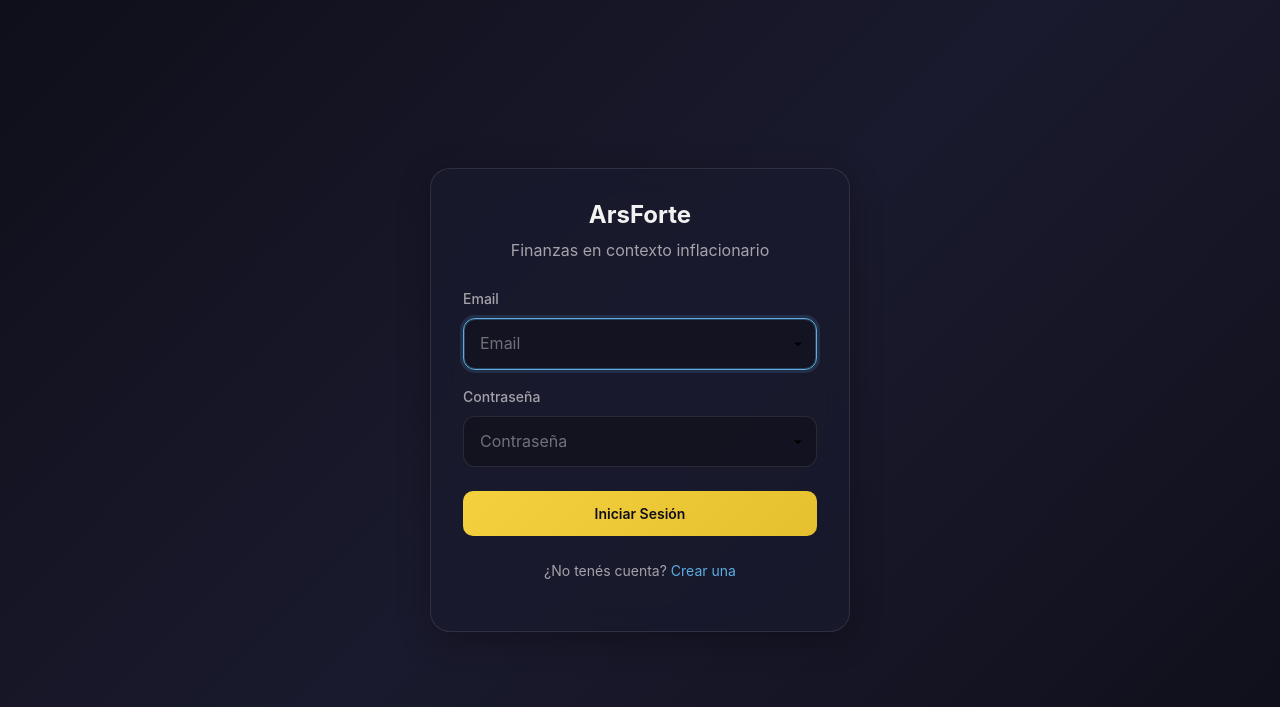
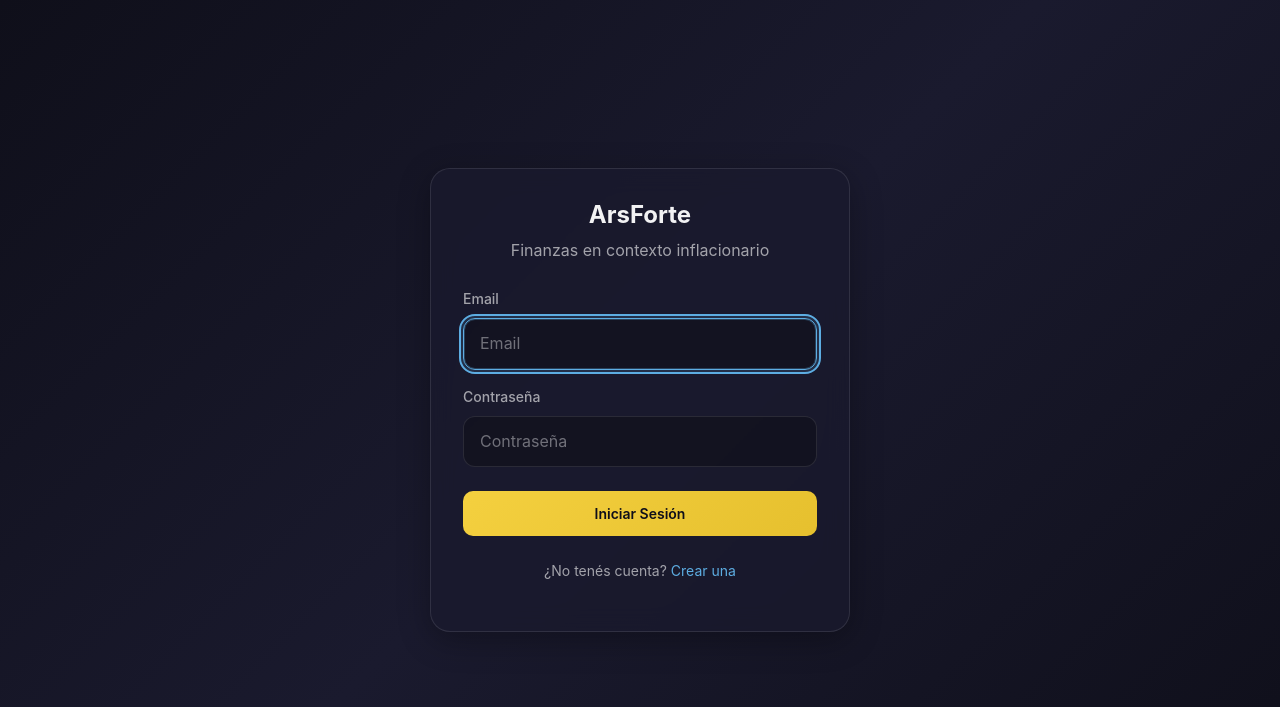
Before and after one commit to facundoroman0/arsforte-project, a Django app: a page that uses templates/base.html in a window 1280 px wide. Shown: the top 707 px of the page. Run offline with Django 5.2, Linux system fonts and the light colour scheme; some libraries are stand-ins or nearby versions.

Commit message:
Remove svg arrow from inputs in login and register

```diff
--- a/static/css/styles.css
+++ b/static/css/styles.css
@@ -780,7 +780,7 @@ a:hover {
 }
 
 /* Glass Select */
-.glass-input,
+
 select.glass-input,
 .glass-select {
   width: 100%;
```
